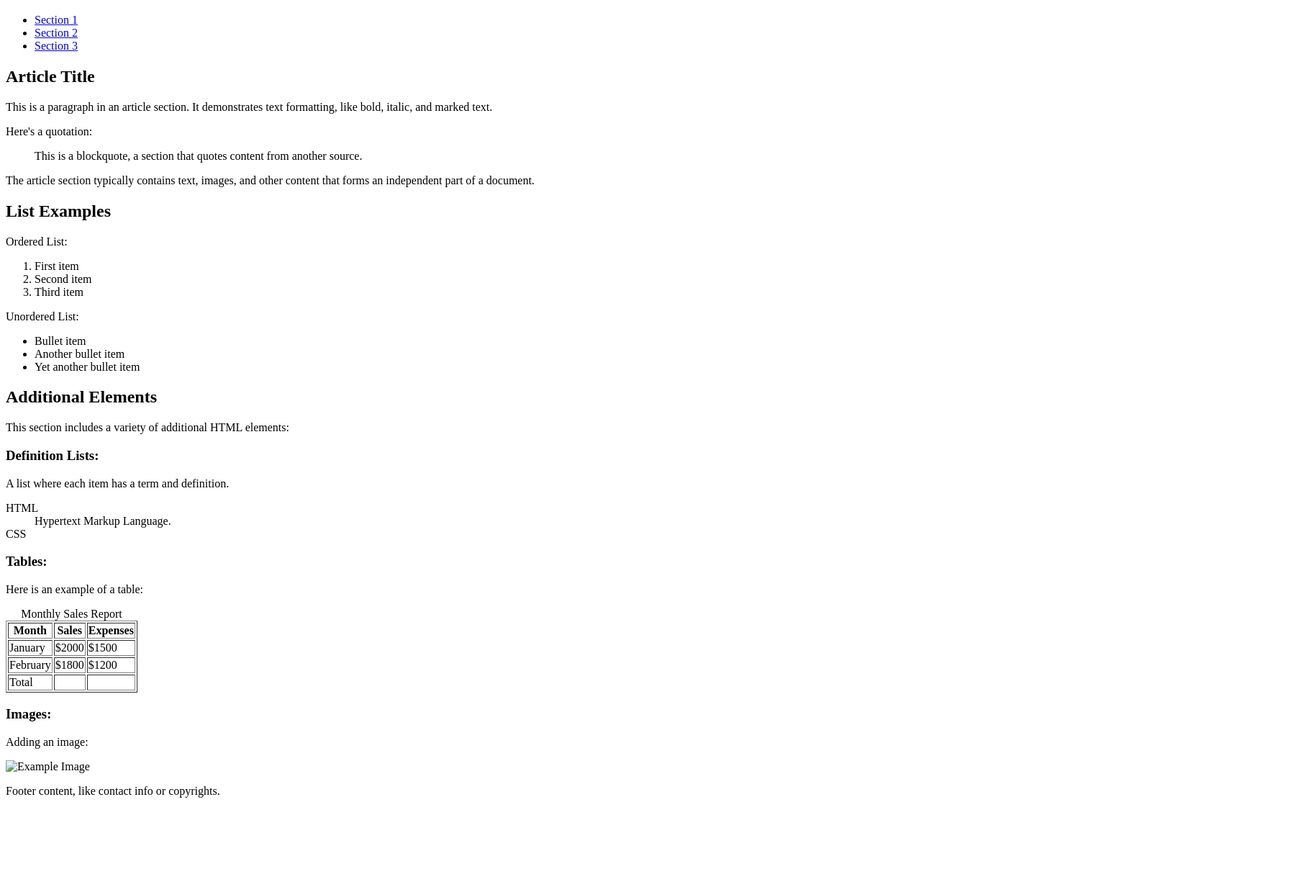
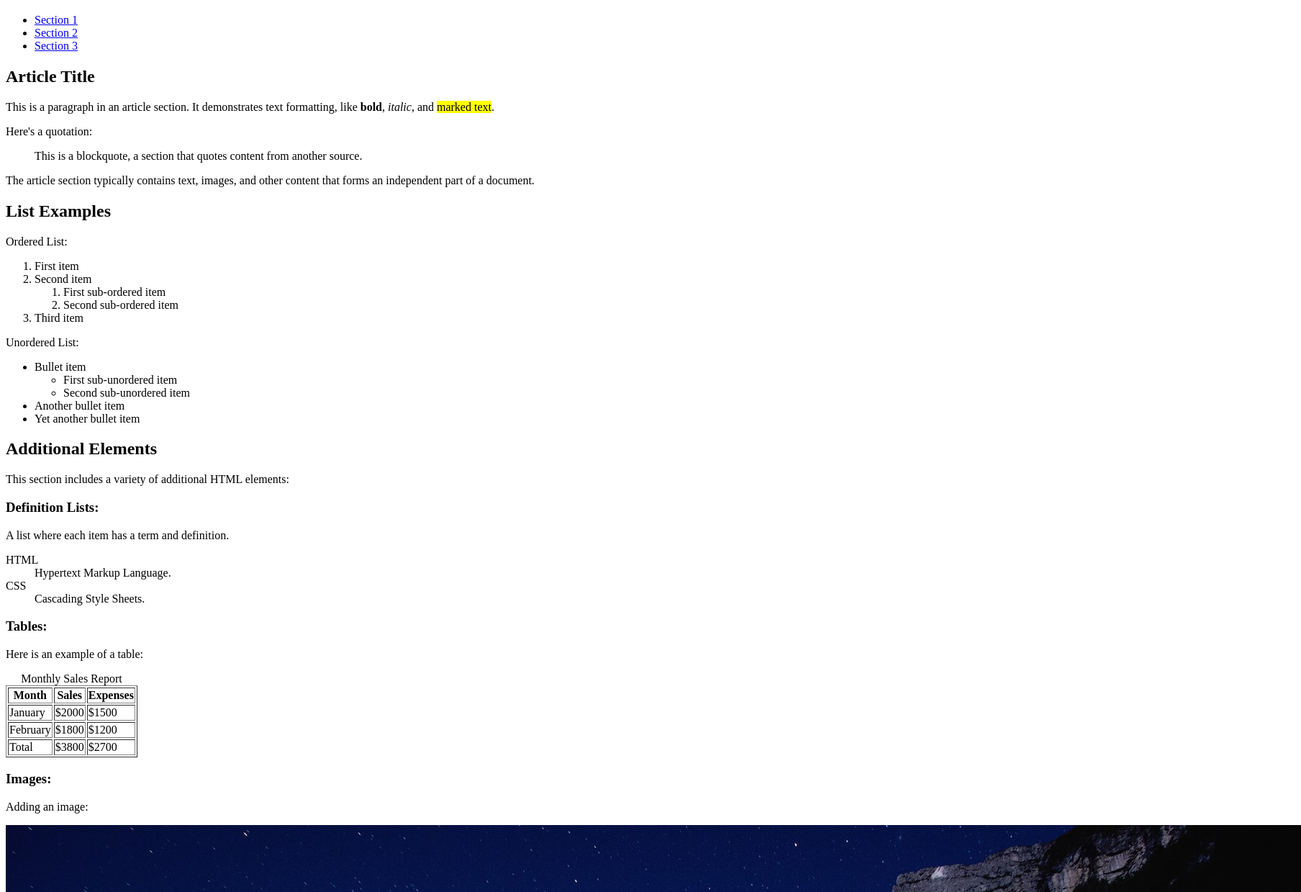
Before and after one commit to devweeny/Lab2, a plain HTML site: page news.html in a window 1280 px wide. Shown: the part 61-1300 px from the top of the page at 72% size, 1808 px wide, since content can reach past the window. Before the commit the page ends 1185 px from the top, so only its background shows below. Drawn offline with Linux system fonts and the light colour scheme.

Commit message:
Finished 4.1

```diff
--- a/news.html
+++ b/news.html
@@ -3,7 +3,8 @@
 Name        : news.html
 Assignment  : Lab 2 Exercise C
 Author(s)   : Mahdi Ansari, William Arthur Philip Louis
-Submission  : May 21, 2030
+Completed by: Dylan Wenaas
+Submission  : Jan 24, 2024
 Description : A simple HTML file.
 =========================================================
 -->
@@ -11,7 +12,12 @@ Description : A simple HTML file.
 <html>
 <head>
     <title>Comprehensive HTML Page</title>
-	<!--Copy and paste remaining tags of the head section from images.html file.-->
+    <title>Image Demonstration</title>
+    <meta charset="UTF-8" />
+    <meta name="description" content="An HTML example with img tags" />
+    <meta name="keywords" content="HTML, Web Development, Example, img" />
+    <meta name="author" content="Your Name" />
+    <link rel="shortcut icon" href="favicon.ico" type="image/x-icon" />
 </head>
 <body>
 
@@ -31,7 +37,7 @@ Description : A simple HTML file.
         <article>
             <h2>Article Title</h2>
 
-			<p>This is a paragraph in an article section. It demonstrates text formatting, like bold, italic, and marked text.</p>
+			<p>This is a paragraph in an article section. It demonstrates text formatting, like <b>bold</b>, <i>italic</i>, and <mark>marked text</mark>.</p>
 			<!-- To emphasize specific words in the paragraph, apply appropriate HTML tags:
 			<strong> or <b> for bold text,
 			<em> or <i> for italic text, and
@@ -53,12 +59,20 @@ Description : A simple HTML file.
             <li>First item</li>
             <li>Second item</li>
 			<!--Make a sub-ordered list here-->
+            <ol>
+                <li>First sub-ordered item</li>
+                <li>Second sub-ordered item</li>
+            </ol>
             <li>Third item</li>
         </ol>
         <p>Unordered List:</p>
         <ul>
             <li>Bullet item</li>
 			<!--Make a sub-unordered list here-->
+            <ul>
+                <li>First sub-unordered item</li>
+                <li>Second sub-unordered item</li>
+            </ul>
             <li>Another bullet item</li>
             <li>Yet another bullet item</li>
         </ul>
@@ -74,7 +88,7 @@ Description : A simple HTML file.
             <dt>HTML</dt>
             <dd>Hypertext Markup Language.</dd>
 			<dt>CSS</dt>
-            <dd><!--Add CSS definition here--></dd>
+            <dd>Cascading Style Sheets.</dd>
         </dl>
 
 
@@ -104,21 +118,22 @@ Description : A simple HTML file.
 			<tfoot>
 				<tr>
 					<td>Total</td>
-					<td><!--Put column total here--></td>
-					<td><!--Put column total here--></td>
+					<td>$3800</td>
+					<td>$2700</td>
 				</tr>
 			</tfoot>
         </table>
 
 		<h3>Images:</h3>
         <p>Adding an image:</p>
-        <img src="example.jpg" alt="Example Image"> <!--Fix addressing issue-->
+        <img src="images/example.jpg" alt="Example Image"> <!--Fix addressing issue-->
     </section>
 
     <footer>
-        <p>Footer content, like contact info or copyrights.</p>
+        <!-- <p>Footer content, like contact info or copyrights.</p> -->
 		<!--Comment out the above p tag and add a new p tag under this comment.
 			The new p tag must contain {Copy right + your names}.-->
+        <p>Copy right Dylan Wenaas</p>
     </footer>
 </body>
 </html>
```
